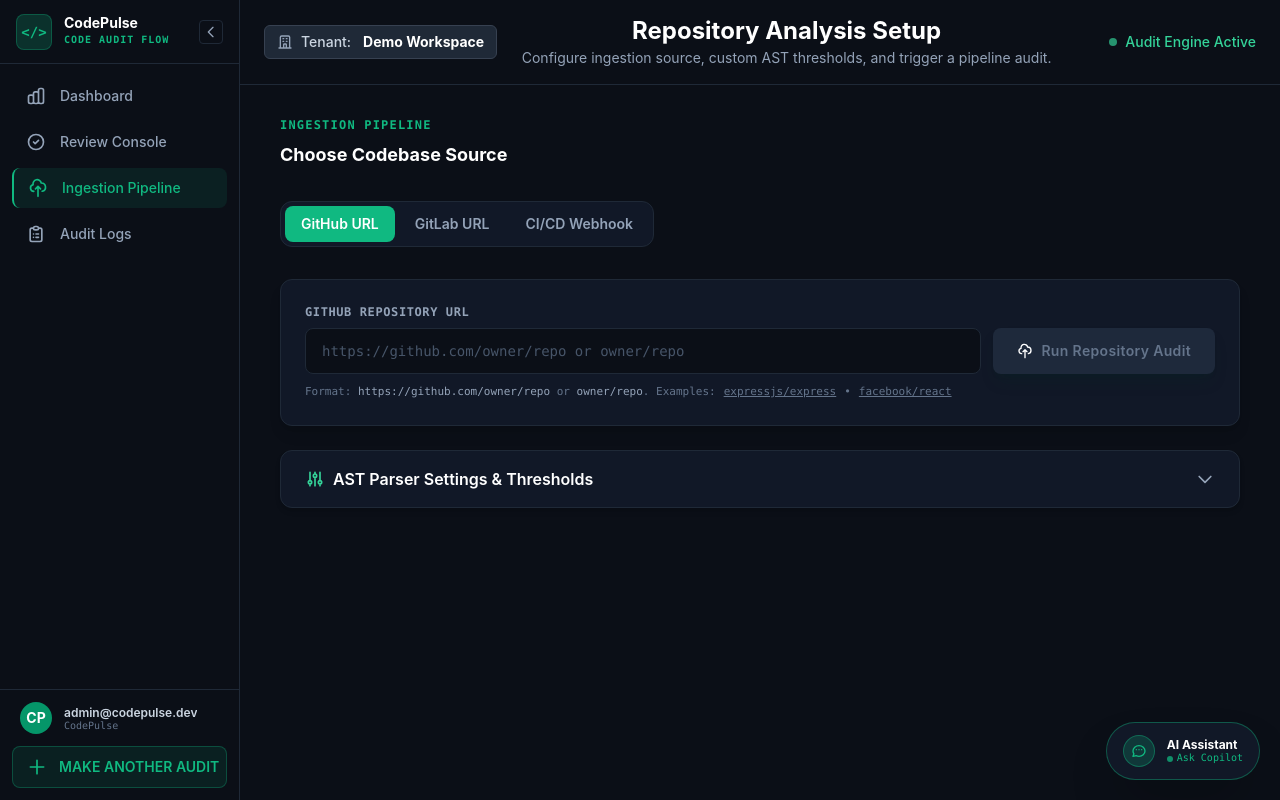
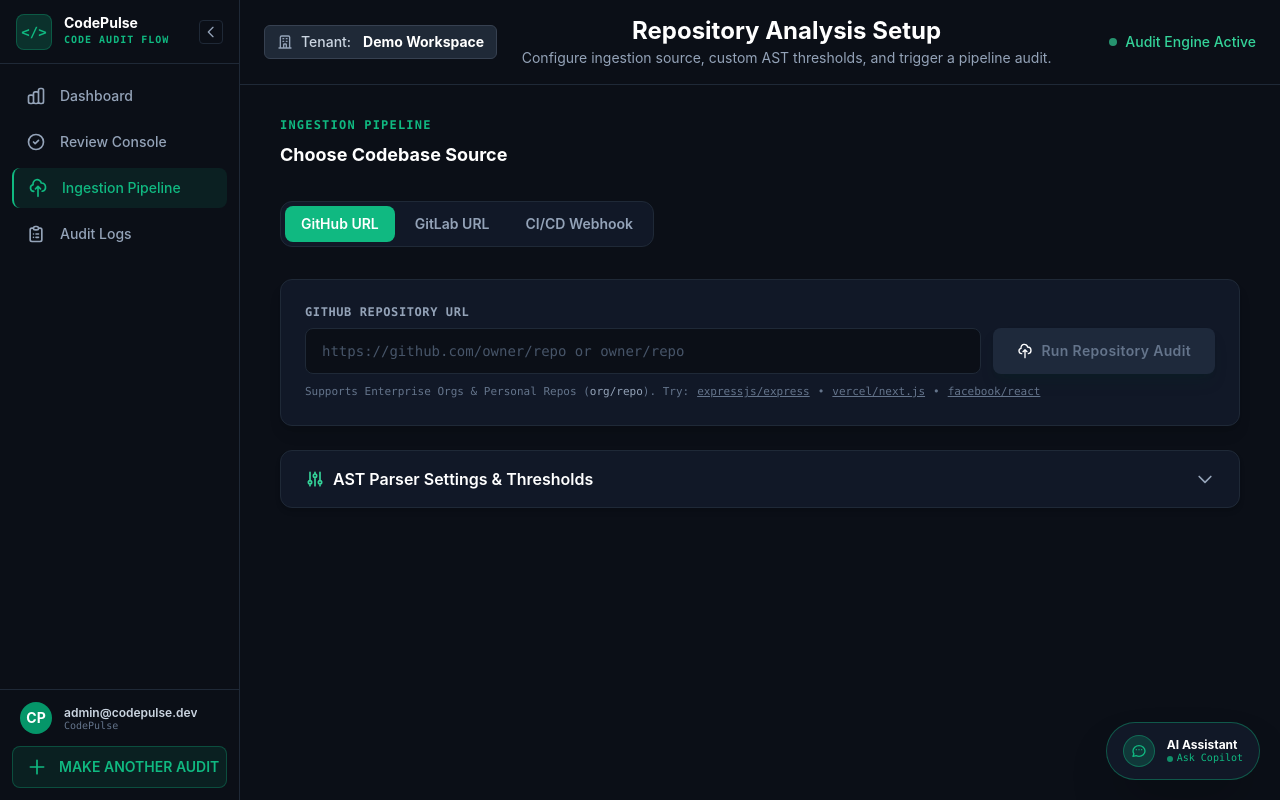
Before and after one commit to adisri19/SynapseScan, a Next.js app: page /ingestion in a window 1280 px wide. Built offline with nearby package versions, Linux system fonts and the light colour scheme.

Commit message:
ux(ingestion): clarify enterprise organization and company repo support in URL form

```diff
--- a/components/ingestion/github-url-form.tsx
+++ b/components/ingestion/github-url-form.tsx
@@ -60,13 +60,21 @@ export function GitHubUrlForm({ onSubmit, isLoading, error }: GitHubUrlFormProps
           </div>
 
           <div className="mt-2.5 flex items-center gap-2 flex-wrap text-[11px] font-mono text-slate-500">
-            <span>Format: <code className="text-slate-400">https://github.com/owner/repo</code> or <code className="text-slate-400">owner/repo</code>. Examples:</span>
+            <span>Supports Enterprise Orgs & Personal Repos (<code className="text-slate-400">org/repo</code>). Try:</span>
             <button
               type="button"
               onClick={() => setRepoUrl('https://github.com/expressjs/express')}
               className="hover:text-[#10B981] underline cursor-pointer"
             >
               expressjs/express
+            </button>
+            <span>•</span>
+            <button
+              type="button"
+              onClick={() => setRepoUrl('https://github.com/vercel/next.js')}
+              className="hover:text-[#10B981] underline cursor-pointer"
+            >
+              vercel/next.js
             </button>
             <span>•</span>
             <button
--- a/lib/github.ts
+++ b/lib/github.ts
@@ -28,8 +28,8 @@ export function parseGitHubUrl(url: string): { owner: string; repo: string; bran
 
     const parts = parsed.pathname.split('/').filter(Boolean);
     if (parts.length < 2) {
-      const ownerOnly = parts[0] || 'owner';
-      throw new Error(`Incomplete URL. You entered an account or organization ('${ownerOnly}'). Please provide a specific repository URL like 'https://github.com/${ownerOnly}/<repository-name>' or 'owner/repo'.`);
+      const ownerOnly = parts[0] || 'organization';
+      throw new Error(`Incomplete URL. '${ownerOnly}' is an enterprise organization or user account. Please include the specific repository name, e.g. 'https://github.com/${ownerOnly}/<repository-name>' or '${ownerOnly}/<repository-name>'.`);
     }
 
     const owner = parts[0];
```
